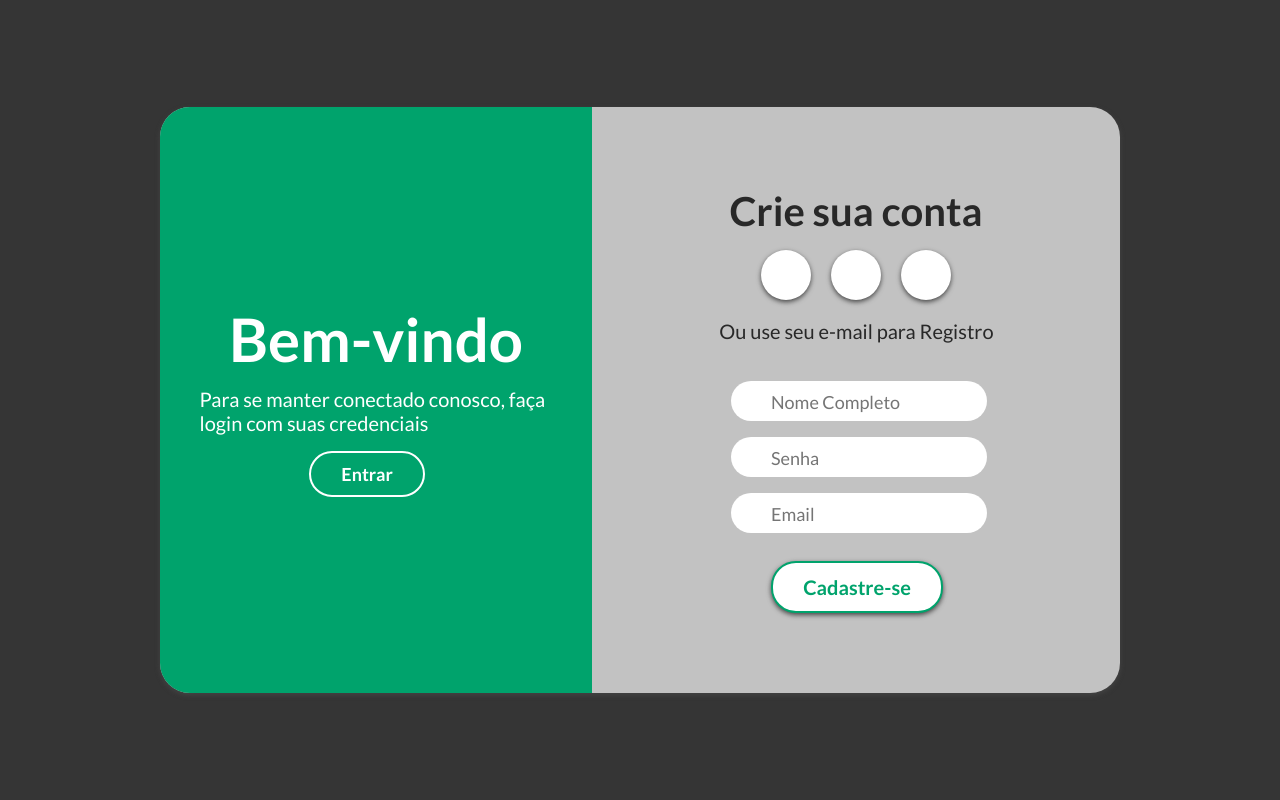
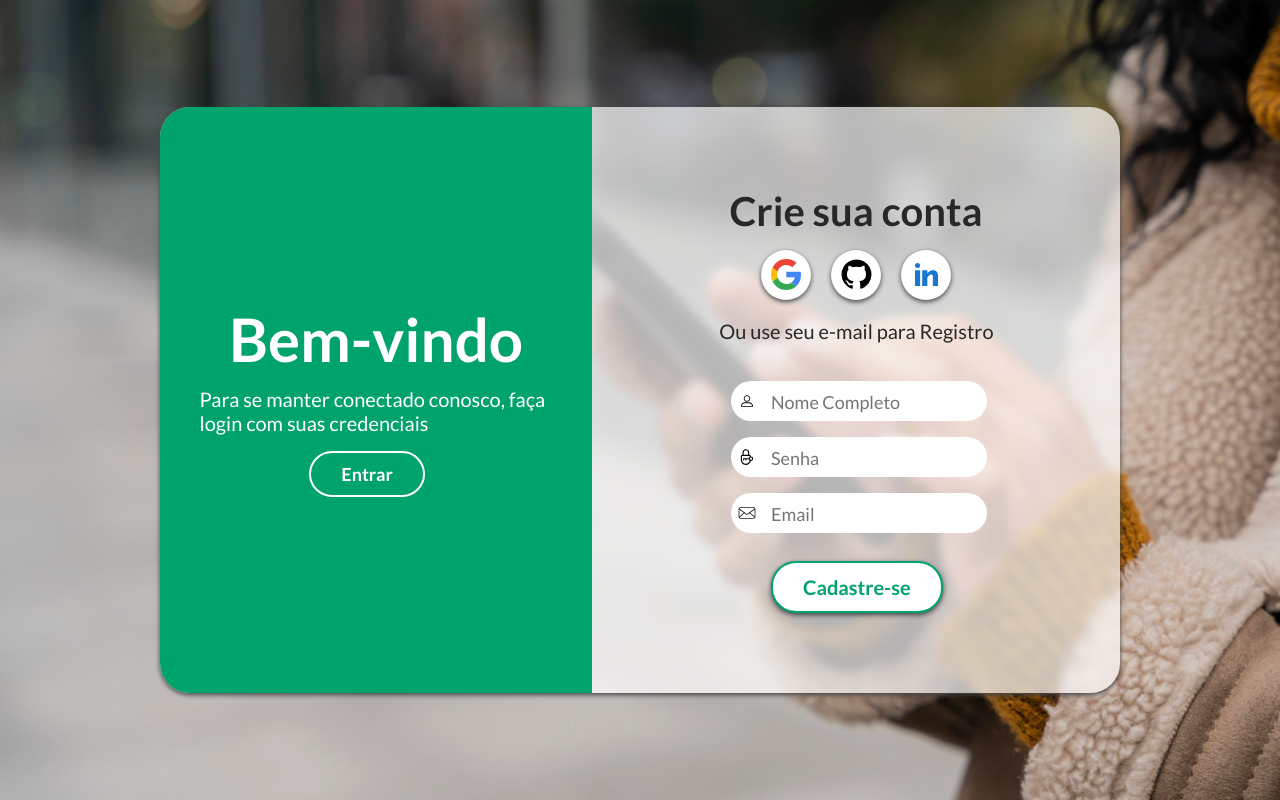
Before and after one commit to KaueACLima/projeto-formularioRegistro, a plain HTML site: page index.html in a window 1280 px wide. Drawn offline with Linux system fonts and the light colour scheme; the site is published under a folder, as on GitHub Pages, so addresses that start at the root find nothing.

Commit message:
Final Código CSS+HTML

```diff
--- a/src/css/style.css
+++ b/src/css/style.css
@@ -4,7 +4,7 @@ body {
     background-repeat: no-repeat;
     background-size: cover;
     background-attachment: fixed;
-    background-image: url('/src/imagens/mulher-usando-seu-smartphone-do-lado-de-fora-com-espaco-de-copia.jpg');
+    background-image: url('../imagens/mulher-usando-seu-smartphone-do-lado-de-fora-com-espaco-de-copia.jpg');
 }
 
 .inner { padding: 80px 20px;}
@@ -106,15 +106,15 @@ body {
     box-shadow: 0 2px 5px 0 #454545;
 }
 
-#socialLogin a.google {background-image: url('/src/imagens/google.svg');}
+#socialLogin a.google {background-image: url('../imagens/google.svg');}
 
 #socialLogin a.github {
-    background-image: url('/src/imagens/github.svg');
+    background-image: url('../imagens/github.svg');
     background-size: 70%;
 }
 
 #socialLogin a.linkedin {
-    background-image: url('/src/imagens/linkedin.svg');
+    background-image: url('../imagens/linkedin.svg');
     background-size: 45%;
 }
 
@@ -138,12 +138,14 @@ form input[type=email] {
     background-size: 18px;
 }
 
-form input[type=text] { background-image: url('/src/imagens/user.svg');}
-form input[type=password] { background-image: url('/src/imagens/password.svg');}
-form input[type=email] { background-image: url('/src/imagens/email.svg');}
+form input[type=text] { background-image: url('../imagens/user.svg');}
+
+form input[type=password] { background-image: url('../imagens/password.svg');}
+
+form input[type=email] { background-image: url('../imagens/email.svg');}
 
 form button[type=submit] {
-    width: 172px;
+    width: 172  px;
     margin: 20px 0 0 40px;
     border: #00A36C solid 2px;
     color: #00A36C;
```
